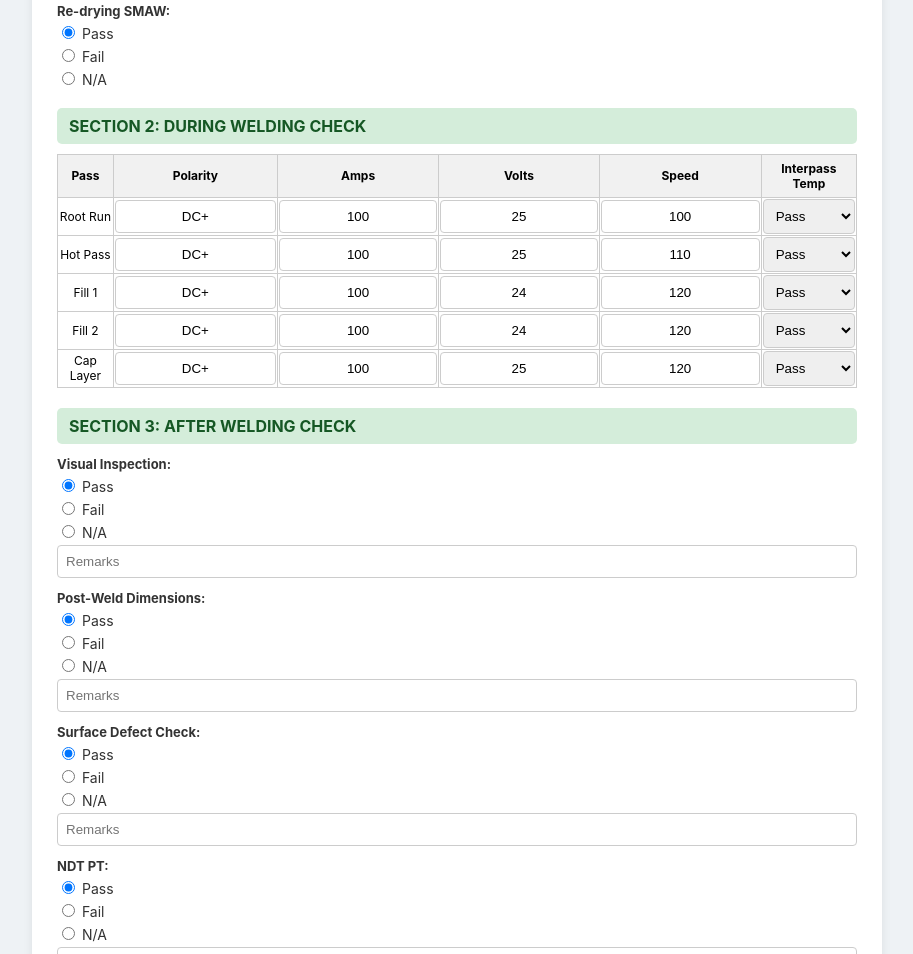
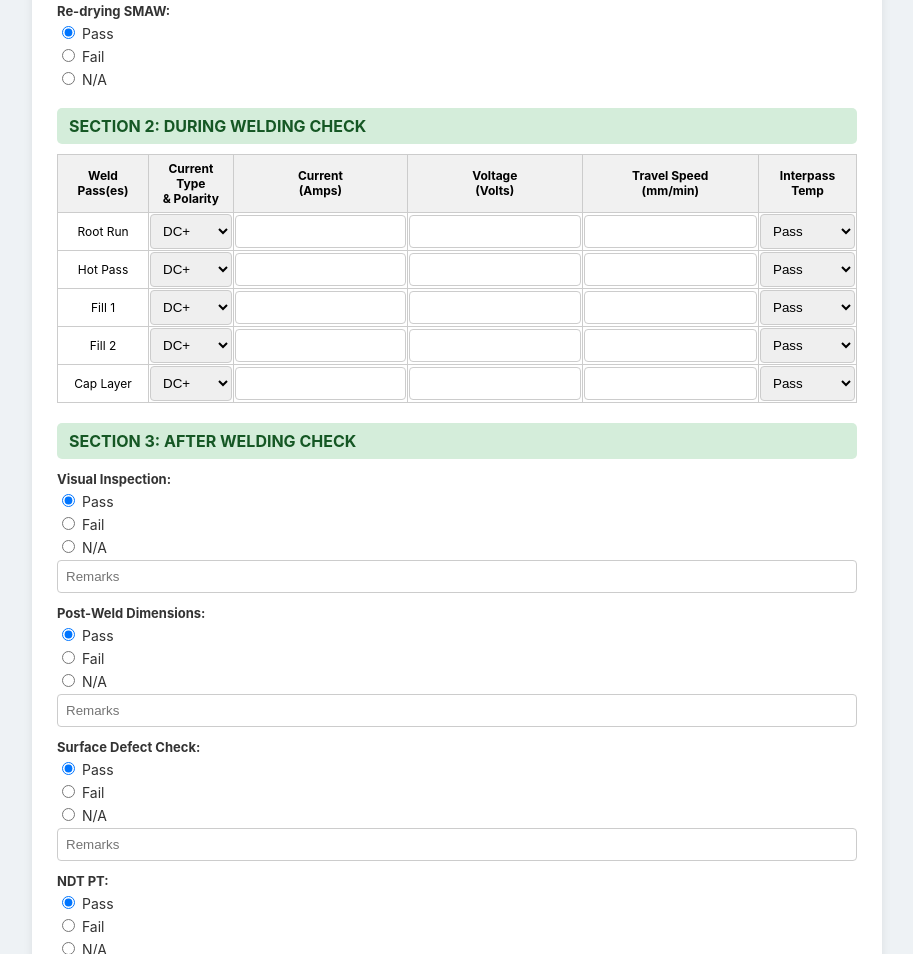
Before and after one commit to nlapongsai-hub/welding-system, a plain HTML site: page welding_system/index.html in a window 1280 px wide. Shown: the part 1046-2000 px from the top of the page, without its empty margins (183-1096 px from the left). Drawn offline with Linux system fonts and the light colour scheme.

Commit message:
Add files via upload

````diff
--- a/welding_system/index.html
+++ b/welding_system/index.html
@@ -12,7 +12,7 @@
         .grid-2 { display: grid; grid-template-columns: 1fr 1fr; gap: 15px; }
         .form-group { margin-top: 12px; }
         label { display: block; font-weight: bold; font-size: 13px; margin-bottom: 4px; color: #333; }
-        input[type="text"], select, textarea { width: 100%; padding: 8px; border: 1px solid #ccc; border-radius: 4px; box-sizing: border-box; }
+        input[type="text"], input[type="number"], select, textarea { width: 100%; padding: 8px; border: 1px solid #ccc; border-radius: 4px; box-sizing: border-box; }
         .radio-box label { font-weight: normal; margin-right: 12px; font-size: 14px; }
         .photo-card { background: #fdfdfd; border: 1px solid #ddd; padding: 10px; border-radius: 6px; margin-top: 10px; }
         .submit-btn { margin-top: 30px; width: 100%; padding: 14px; background: #0056b3; color: white; border: none; font-size: 16px; font-weight: bold; border-radius: 6px; cursor: pointer; }
@@ -21,7 +21,7 @@
         table, th, td { border: 1px solid #ccc; text-align: center; }
         th { background: #f1f1f1; padding: 6px; }
         td input { border: none; text-align: center; width: 90%; }
-        @media (max-width: 600px) { .grid-2 { grid-template-columns: 1fr; } .container { padding: 15px; } }
+    @media (max-width: 600px) { .grid-2 { grid-template-columns: 1fr; } .container { padding: 15px; } }
         .table-scroll { overflow-x: auto; }
     </style>
 </head>
@@ -100,46 +100,46 @@
         <div class="section-title">SECTION 2: DURING WELDING CHECK</div>
         <div class="table-scroll"><table>
             <tr>
-                <th>Pass</th><th>Polarity</th><th>Amps</th><th>Volts</th><th>Speed</th><th>Interpass Temp</th>
+                <th>Weld Pass(es)</th><th>Current Type<br>&amp; Polarity</th><th>Current<br>(Amps)</th><th>Voltage<br>(Volts)</th><th>Travel Speed<br>(mm/min)</th><th>Interpass Temp</th>
             </tr>
             <tr>
                 <td>Root Run</td>
-                <td><input type="text" name="p1_type" value="DC+"></td>
-                <td><input type="text" name="p1_amp" value="100"></td>
-                <td><input type="text" name="p1_volt" value="25"></td>
-                <td><input type="text" name="p1_spd" value="100"></td>
+                <td><select name="p1_type" aria-label="Current Type and Polarity แถว 1"><option value="DC+">DC+</option><option value="DC-">DC-</option></select></td>
+                <td><input type="number" name="p1_amp" min="0" step="any" inputmode="decimal" aria-label="Current (Amps) แถว 1"></td>
+                <td><input type="number" name="p1_volt" min="0" step="any" inputmode="decimal" aria-label="Voltage (Volts) แถว 1"></td>
+                <td><input type="number" name="p1_spd" min="0" step="any" inputmode="decimal" aria-label="Travel Speed (mm/min) แถว 1"></td>
                 <td><select name="p1_res"><option value="Pass">Pass</option><option value="Fail">Fail</option></select></td>
             </tr>
             <tr>
                 <td>Hot Pass</td>
-                <td><input type="text" name="p2_type" value="DC+"></td>
-                <td><input type="text" name="p2_amp" value="100"></td>
-                <td><input type="text" name="p2_volt" value="25"></td>
-                <td><input type="text" name="p2_spd" value="110"></td>
+                <td><select name="p2_type" aria-label="Current Type and Polarity แถว 2"><option value="DC+">DC+</option><option value="DC-">DC-</option></select></td>
+                <td><input type="number" name="p2_amp" min="0" step="any" inputmode="decimal" aria-label="Current (Amps) แถว 2"></td>
+                <td><input type="number" name="p2_volt" min="0" step="any" inputmode="decimal" aria-label="Voltage (Volts) แถว 2"></td>
+                <td><input type="number" name="p2_spd" min="0" step="any" inputmode="decimal" aria-label="Travel Speed (mm/min) แถว 2"></td>
                 <td><select name="p2_res"><option value="Pass">Pass</option><option value="Fail">Fail</option></select></td>
             </tr>
             <tr>
                 <td>Fill 1</td>
-                <td><input type="text" name="p3_type" value="DC+"></td>
-                <td><input type="text" name="p3_amp" value="100"></td>
-                <td><input type="text" name="p3_volt" value="24"></td>
-                <td><input type="text" name="p3_spd" value="120"></td>
+                <td><select name="p3_type" aria-label="Current Type and Polarity แถว 3"><option value="DC+">DC+</option><option value="DC-">DC-</option></select></td>
+                <td><input type="number" name="p3_amp" min="0" step="any" inputmode="decimal" aria-label="Current (Amps) แถว 3"></td>
+                <td><input type="number" name="p3_volt" min="0" step="any" inputmode="decimal" aria-label="Voltage (Volts) แถว 3"></td>
+                <td><input type="number" name="p3_spd" min="0" step="any" inputmode="decimal" aria-label="Travel Speed (mm/min) แถว 3"></td>
                 <td><select name="p3_res"><option value="Pass">Pass</option><option value="Fail">Fail</option></select></td>
             </tr>
             <tr>
                 <td>Fill 2</td>
-                <td><input type="text" name="p4_type" value="DC+"></td>
-                <td><input type="text" name="p4_amp" value="100"></td>
-                <td><input type="text" name="p4_volt" value="24"></td>
-                <td><input type="text" name="p4_spd" value="120"></td>
+                <td><select name="p4_type" aria-label="Current Type and Polarity แถว 4"><option value="DC+">DC+</option><option value="DC-">DC-</option></select></td>
+                <td><input type="number" name="p4_amp" min="0" step="any" inputmode="decimal" aria-label="Current (Amps) แถว 4"></td>
+                <td><input type="number" name="p4_volt" min="0" step="any" inputmode="decimal" aria-label="Voltage (Volts) แถว 4"></td>
+                <td><input type="number" name="p4_spd" min="0" step="any" inputmode="decimal" aria-label="Travel Speed (mm/min) แถว 4"></td>
                 <td><select name="p4_res"><option value="Pass">Pass</option><option value="Fail">Fail</option></select></td>
             </tr>
             <tr>
                 <td>Cap Layer</td>
-                <td><input type="text" name="p5_type" value="DC+"></td>
-                <td><input type="text" name="p5_amp" value="100"></td>
-                <td><input type="text" name="p5_volt" value="25"></td>
-                <td><input type="text" name="p5_spd" value="120"></td>
+                <td><select name="p5_type" aria-label="Current Type and Polarity แถว 5"><option value="DC+">DC+</option><option value="DC-">DC-</option></select></td>
+                <td><input type="number" name="p5_amp" min="0" step="any" inputmode="decimal" aria-label="Current (Amps) แถว 5"></td>
+                <td><input type="number" name="p5_volt" min="0" step="any" inputmode="decimal" aria-label="Voltage (Volts) แถว 5"></td>
+                <td><input type="number" name="p5_spd" min="0" step="any" inputmode="decimal" aria-label="Travel Speed (mm/min) แถว 5"></td>
                 <td><select name="p5_res"><option value="Pass">Pass</option><option value="Fail">Fail</option></select></td>
             </tr>
         </table></div>
@@ -237,4 +237,3 @@ window.addEventListener('pageshow', function() {
 </script>
 </body>
 </html>
-```[span_1](start_span)[span_1](end_span)
````
